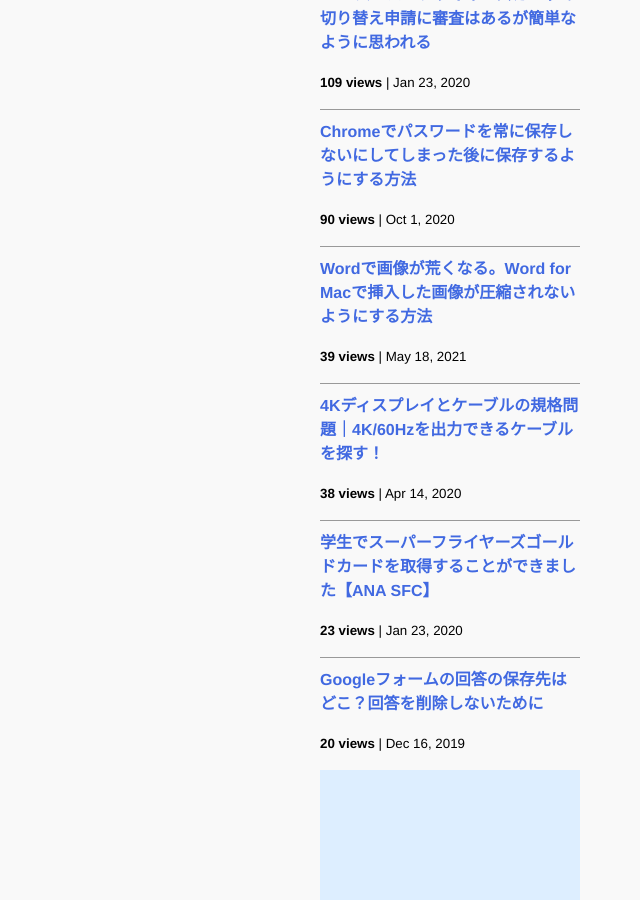
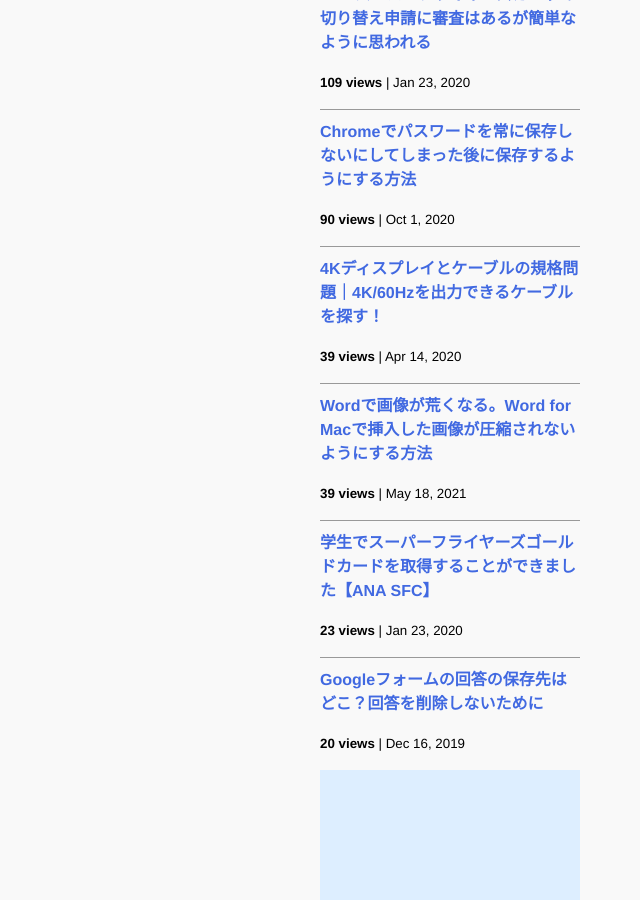
Before and after one commit to iwanaminami/shoyaiwaname, a Jekyll site: the page built from about.markdown, in a window 1280 px wide and 900 px high, scrolled down 1128 px. Shown: the whole window, without its empty margins (640-1280 px from the left). Built offline with Jekyll 4.4.1, drawn with Linux system fonts in a browser that asks for light colours; nearby versions of some CDN libraries; comment, search, counter and statistics services are not loaded.

Commit message:
chore(ga): update _data/popularposts.yml 20251007-1552

```diff
--- a/_data/popularposts.yml
+++ b/_data/popularposts.yml
@@ -8,9 +8,9 @@
   - view: 90
     url: "/2020/10/01/googlepassword.html"
   - view: 39
+    url: "/2020/04/14/4kcable.html"
+  - view: 39
     url: "/2021/05/18/image-compression-word.html"
-  - view: 38
-    url: "/2020/04/14/4kcable.html"
   - view: 23
     url: "/2020/01/23/sfcgold.html"
   - view: 20
```
